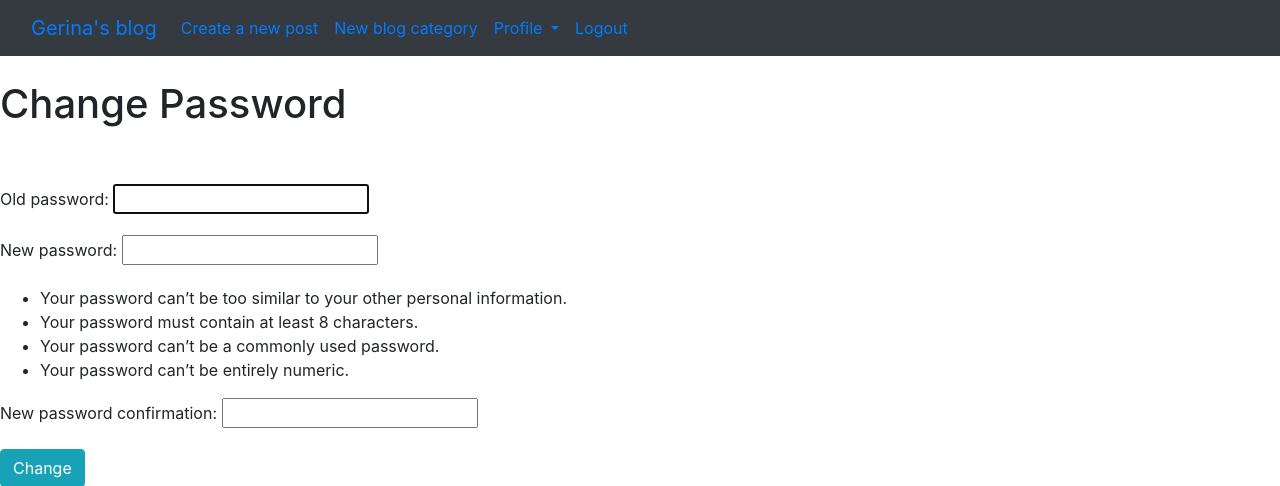
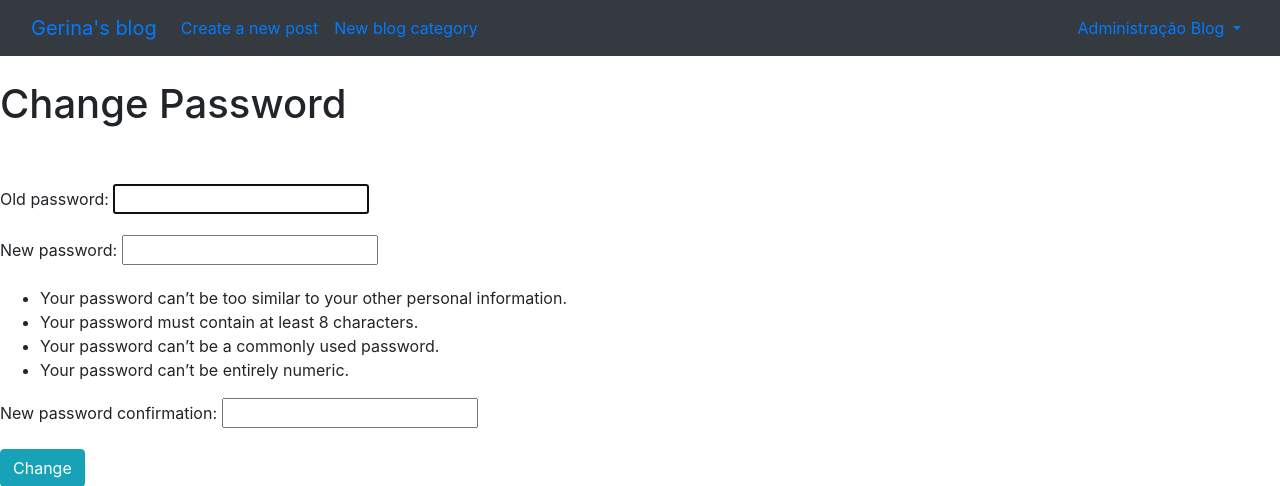
Before and after one commit to neveszz/Blog-idea, a Django app: page /members/password/ in a window 1280 px wide. Shown: the top 486 px of the page. Run offline with Django 4.2, Linux system fonts and the light colour scheme; a user stored in the database is signed in; data comes from the database, SQL or seed files in the repository; both versions use the stored data as it was after the commit; some libraries are stand-ins or nearby versions.

Commit message:
login navbar

```diff
--- a/ablog/members/templates/registration/login.html
+++ b/ablog/members/templates/registration/login.html
@@ -11,6 +11,6 @@
         <button type="submit" class="btn btn-info">Login</button>
     </form>
 </div>
-
+<small>Not registered yet? <a href="{% url 'register' %}">Click Here</a> </small>
 
 {% endblock %}
--- a/ablog/theblog/templates/base.html
+++ b/ablog/theblog/templates/base.html
@@ -53,21 +53,20 @@
           <a class="nav-link" href="{% url 'add_category' %}">New blog category</a>
           </li>
 
-              <li class="nav-item dropdown">
-        <a class="nav-link dropdown-toggle" href="#" id="navbarDropdown2" role="button" data-toggle="dropdown" aria-haspopup="true" aria-expanded="false">
-          Profile
-        </a>
-        <div class="dropdown-menu" aria-labelledby="navbarDropdown">
-          <a class="dropdown-item" href="{% url 'show_profile_page' user.profile.id %}">My Profile</a>
-          <a class="dropdown-item" href="{% url 'edit_profile_page' user.profile.id %}">Edit Profile Page</a>
-          <a class="dropdown-item" href="{% url 'edit_profile' %}">Settings</a>
+<!--        <li class="nav-item dropdown">-->
+<!--          <a class="nav-link dropdown-toggle" href="#" id="navbarDropdown2" role="button" data-toggle="dropdown" aria-haspopup="true" aria-expanded="false">-->
+<!--            Profile-->
+<!--          </a>-->
+<!--          <div class="dropdown-menu" aria-labelledby="navbarDropdown">-->
+<!--            <a class="dropdown-item" href="{% url 'show_profile_page' user.profile.id %}">My Profile</a>-->
+<!--            <a class="dropdown-item" href="{% url 'edit_profile_page' user.profile.id %}">Edit Profile Page</a>-->
+<!--            <a class="dropdown-item" href="{% url 'edit_profile' %}">Settings</a>-->
+<!--          </div>-->
+<!--        </li>-->
 
-        </div>
-        </li>
-
-          <li class="nav-item">
-            <a class="nav-link" href="{% url 'logout' %}">Logout</a>
-          </li>
+<!--          <li class="nav-item">-->
+<!--            <a class="nav-link" href="{% url 'logout' %}">Logout</a>-->
+<!--          </li>-->
         {% else %}
 
         <li class="nav-item">
@@ -82,6 +81,24 @@
 
         {% endif %}
       </ul>
+{% if user.is_authenticated %}
+      <ul class="navbar-nav ml-auto">
+
+        <li class="nav-item dropdown">
+          <a class="nav-link dropdown-toggle" href="#" id="navbarDropdown2" role="button" data-toggle="dropdown" aria-haspopup="true" aria-expanded="false">
+            {{ user.first_name}} {{ user.last_name}}
+          </a>
+          <div class="dropdown-menu dropdown-menu-right" aria-labelledby="navbarDropdown">
+            <a class="dropdown-item" href="{% url 'show_profile_page' user.profile.id %}">My Profile</a>
+            <a class="dropdown-item" href="{% url 'edit_profile_page' user.profile.id %}">Edit Profile Page</a>
+            <a class="dropdown-item" href="{% url 'edit_profile' %}">Settings</a>
+            <hr class="dropdown-divider">
+            <a class="dropdown-item" href="{% url 'logout' %}">Logout</a>
+          </div>
+        </li>
+
+      </ul>
+{% endif %}
     </div>
   </div>
 
```
Also changed, not shown: ablog/db.sqlite3.
